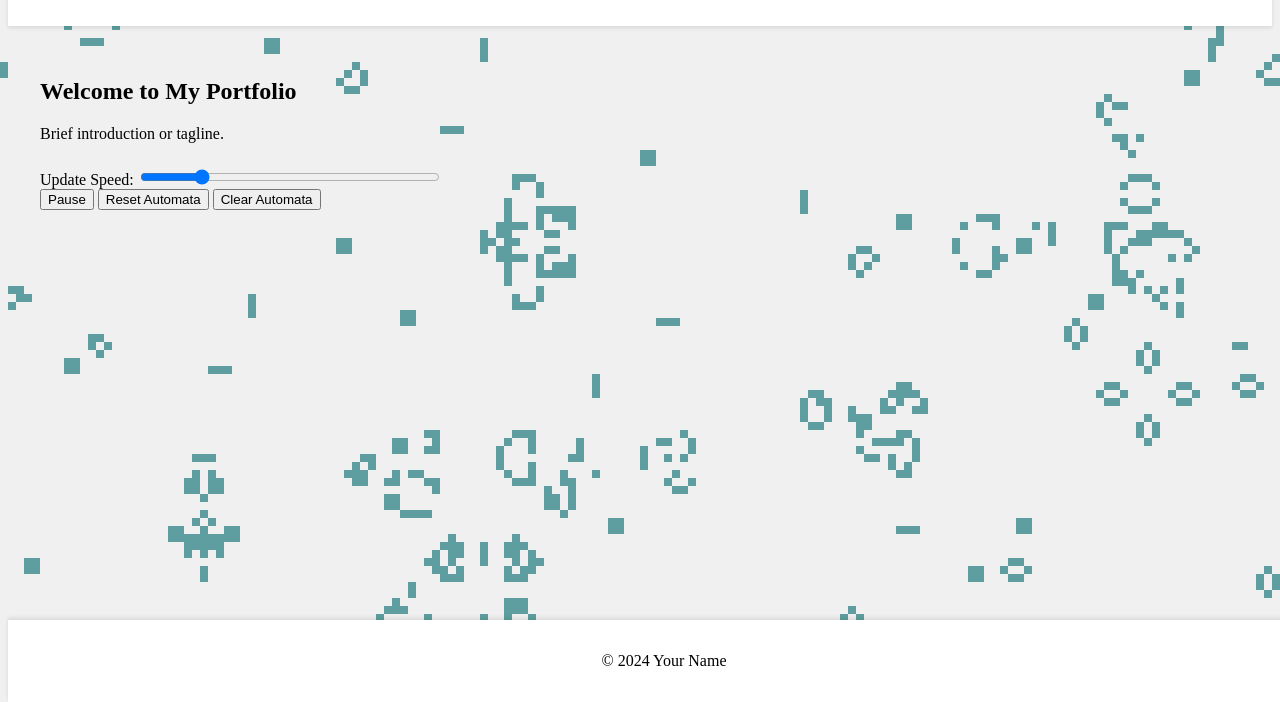
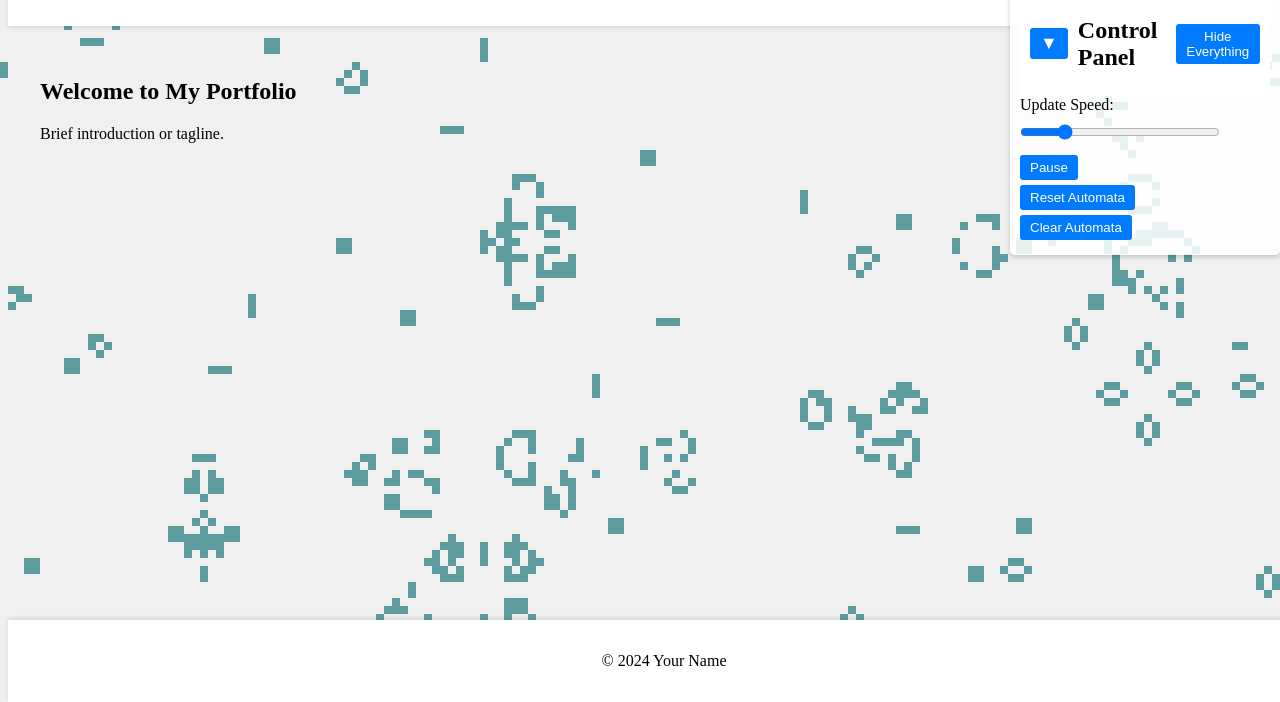
Before and after one commit to BBBomber/portfolio-2d, a website: page index.html in a window 1280 px wide. Shown: the part 98-800 px from the top of the page. Drawn offline with Linux system fonts and the light colour scheme.

Commit message:
working panel sorta

```diff
--- a/css/styles.css
+++ b/css/styles.css
@@ -215,7 +215,74 @@ nav a:hover {
   background-color: rgb(240, 240, 240);
 }
 
+/* Docked control panel */
+#control-panel {
+  position: fixed;
+  top: 10%;
+  right: 0;
+  background-color: rgba(
+    255,
+    255,
+    255,
+    0.85
+  ); /* Pastel-like transparent panel */
+  padding: 10px;
+  border-radius: 5px;
+  box-shadow: 0 2px 5px rgba(0, 0, 0, 0.2);
+  z-index: 10;
+  width: 250px; /* Control panel width */
+  transition: transform 0.3s ease;
+}
+
+/* Control panel title bar */
+.control-title {
+  display: flex;
+  align-items: center;
+  justify-content: space-between;
+  background-color: #fff; /* Solid title area */
+  padding: 5px 10px;
+  border-radius: 5px 0 0 0;
+}
+
+/* Hidden state for control panel */
+#control-panel.collapsed {
+  transform: translateX(100%);
+}
+
+.toggle-btn {
+  font-size: 18px;
+  cursor: pointer;
+  margin-right: 10px;
+}
+
+.toggle-btn:hover {
+  color: #0056b3;
+}
+
+/* Hide all content except the canvas */
+body.hide-everything header,
+body.hide-everything main,
+body.hide-everything footer {
+  display: none;
+}
+
+/* Styling for speed control and buttons */
 #speed-control {
-  width: 300px;
-  margin-top: 10px;
+  width: 200px;
+  margin: 10px 0;
 }
+
+button {
+  display: block;
+  margin: 5px 0;
+  padding: 5px 10px;
+  background-color: #007bff;
+  color: white;
+  border: none;
+  border-radius: 3px;
+  cursor: pointer;
+}
+
+button:hover {
+  background-color: #0056b3;
+}
--- a/index.html
+++ b/index.html
@@ -8,6 +8,7 @@
   </head>
   <body>
     <canvas id="life-canvas"></canvas>
+
     <header>
       <nav>
         <ul>
@@ -44,32 +45,33 @@
         </ul>
       </nav>
     </header>
+
     <main>
       <section>
         <h1>Welcome to My Portfolio</h1>
         <p>Brief introduction or tagline.</p>
-
-        <!-- Speed Control Bar -->
-        <label for="speed-control">Update Speed:</label>
-        <input
-          type="range"
-          id="speed-control"
-          min="10"
-          max="1000"
-          value="200"
-        />
-
-        <!-- Control Buttons -->
-        <div>
-          <button id="play-pause-btn">Pause</button>
-          <button id="reset-btn">Reset Automata</button>
-          <button id="clear-btn">Clear Automata</button>
-        </div>
       </section>
     </main>
+
+    <div id="control-panel" class="control-panel">
+      <div class="control-title">
+        <button id="toggle-panel-btn" class="toggle-btn">▼</button>
+        <h2>Control Panel</h2>
+        <button id="hide-all-btn" class="hide-all-btn">Hide Everything</button>
+      </div>
+      <div class="control-content">
+        <label for="speed-control">Update Speed:</label>
+        <input type="range" id="speed-control" min="0" max="1000" value="200" />
+        <button id="play-pause-btn">Pause</button>
+        <button id="reset-btn">Reset Automata</button>
+        <button id="clear-btn">Clear Automata</button>
+      </div>
+    </div>
+
     <footer>
       <p>&copy; 2024 Your Name</p>
     </footer>
+
     <script src="js/scripts.js"></script>
   </body>
 </html>
--- a/js/scripts.js
+++ b/js/scripts.js
@@ -11,6 +11,10 @@ document.addEventListener("DOMContentLoaded", function () {
   let isPaused = false; // To track if the game is paused
   const cellSize = 8; // Smaller cell size for more grid cells
   let cols, rows;
+
+  const controlPanel = document.getElementById("control-panel");
+  const togglePanelBtn = document.querySelector(".toggle-btn"); // Fix for toggle button
+  const hideAllBtn = document.getElementById("hide-all-btn");
 
   // Initialize the canvas to fill the screen
   function updateCanvasSize() {
@@ -154,6 +158,39 @@ document.addEventListener("DOMContentLoaded", function () {
     }
   });
 
+  // Control panel toggle button logic
+  togglePanelBtn.addEventListener("click", function () {
+    controlPanel.classList.toggle("collapsed");
+    togglePanelBtn.textContent = controlPanel.classList.contains("collapsed")
+      ? "►"
+      : "▼";
+  });
+
+  // Hide everything except control panel
+  hideAllBtn.addEventListener("click", function () {
+    document.querySelector("header").style.display = "none";
+    document.querySelector("main").style.display = "none";
+    document.querySelector("footer").style.display = "none";
+    hideAllBtn.textContent = "Show Everything";
+    hideAllBtn.removeEventListener("click", hideAllFunc);
+    hideAllBtn.addEventListener("click", showAllFunc);
+  });
+
+  function showAllFunc() {
+    document.querySelector("header").style.display = "block";
+    document.querySelector("main").style.display = "block";
+    document.querySelector("footer").style.display = "block";
+    hideAllBtn.textContent = "Hide Everything";
+    hideAllBtn.removeEventListener("click", showAllFunc);
+    hideAllBtn.addEventListener("click", hideAllFunc);
+  }
+
+  function hideAllFunc() {
+    document.querySelector("header").style.display = "none";
+    document.querySelector("main").style.display = "none";
+    document.querySelector("footer").style.display = "none";
+    hideAllBtn.textContent = "Show Everything";
+  }
   // Initialize canvas size and start the game
   updateCanvasSize();
   window.addEventListener("resize", updateCanvasSize); // Resize handler
```
